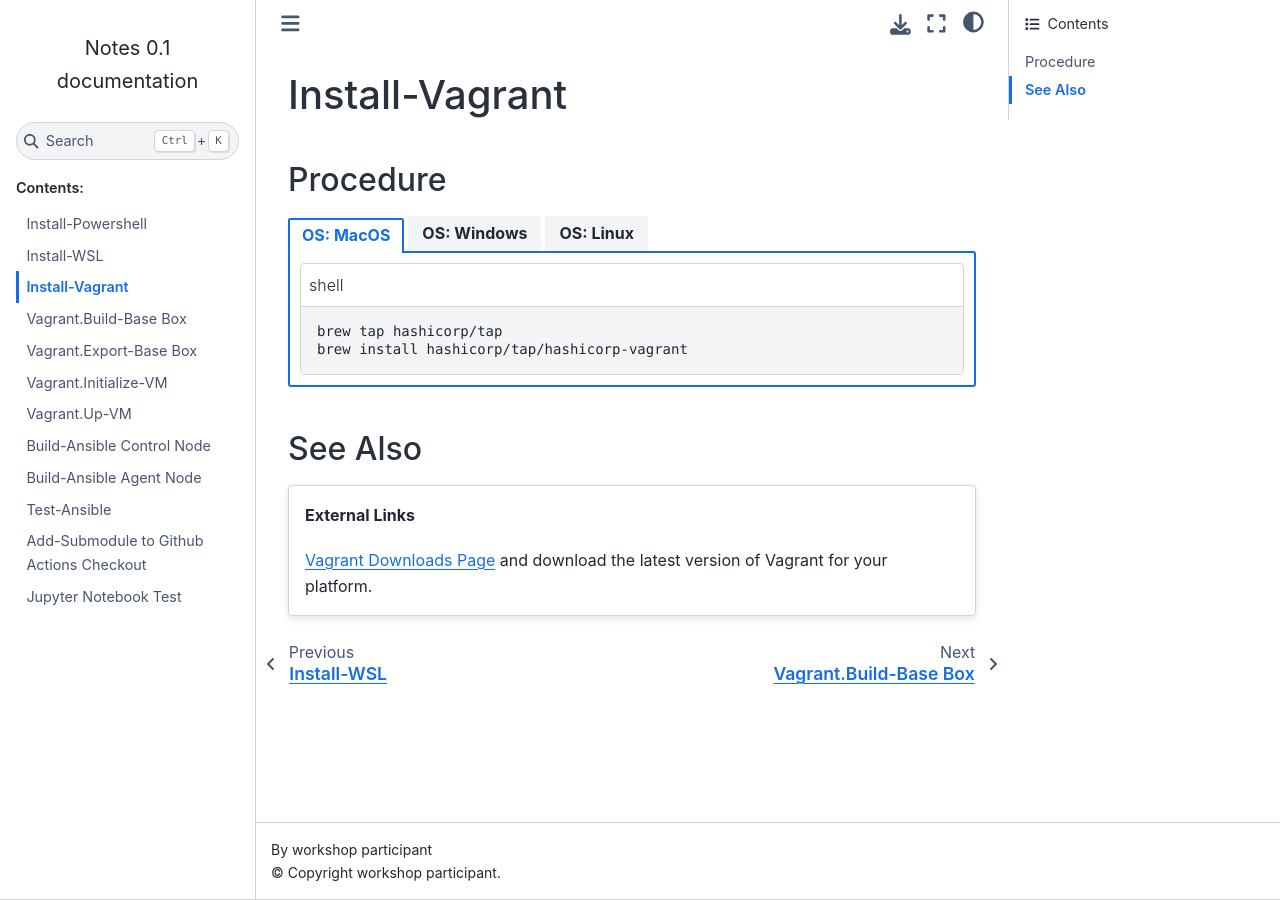
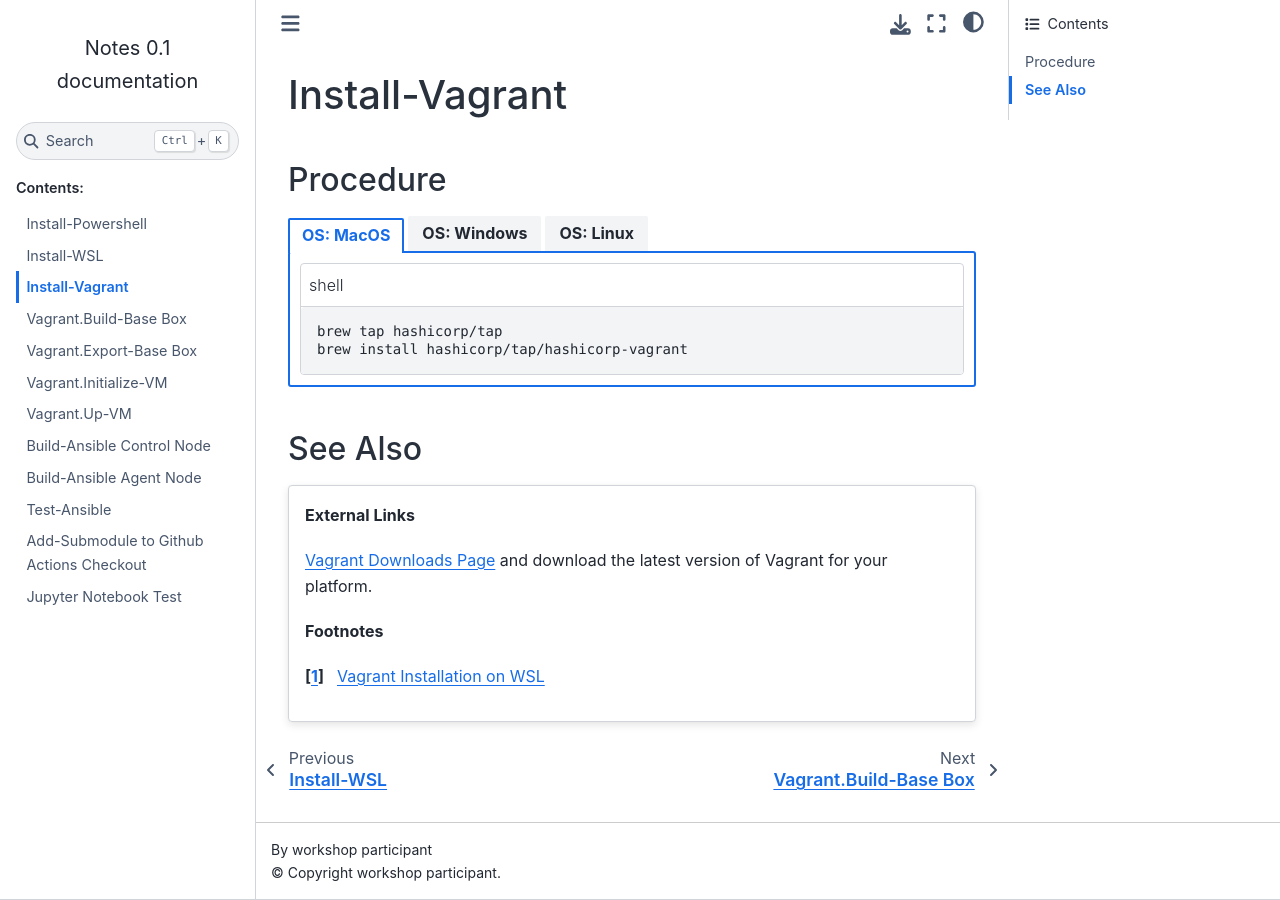
Before and after one commit to Liimurr/notes, a Sphinx documentation site: the page built from doc/Install-Vagrant.rst, in a window 1280 px wide. Built offline with Sphinx 7.4.7 and the Sphinx Book theme 1.1.4, drawn with Linux system fonts in a browser that asks for light colours.

Commit message:
add note with footnote for Vagrant Installation on WSL

```diff
--- a/doc/Install-Vagrant.rst
+++ b/doc/Install-Vagrant.rst
@@ -15,6 +15,10 @@
          brew install hashicorp/tap/hashicorp-vagrant
 
    .. tab-item:: OS: Windows
+
+      .. warning::
+         If installing vagrant on WSL, it is recommended only to install vagrant on the WSL environment and not on the Windows environment.
+         Otherwise, you will need to install the same version of vagrant on both environments. [1]_
 
       .. code-block:: powershell
          :caption: PowerShell
@@ -44,3 +48,7 @@
    **External Links**
 
    `Vagrant Downloads Page <https://developer.hashicorp.com/vagrant/downloads>`_ and download the latest version of Vagrant for your platform.
+
+   **Footnotes**
+
+   .. [1] `Vagrant Installation on WSL <https://developer.hashicorp.com/vagrant/docs/other/wsl#vagrant-installation>`_
--- a/doc/Test-Ansible.rst
+++ b/doc/Test-Ansible.rst
@@ -10,7 +10,10 @@
 
    .. tab-item:: OS: Windows
 
-      vagrant plugin install virtualbox_WSL2
+      .. code-block:: shell
+         :caption: shell (WSL)
+
+         vagrant plugin install virtualbox_WSL2
 
 Procedure
 ---------
```
